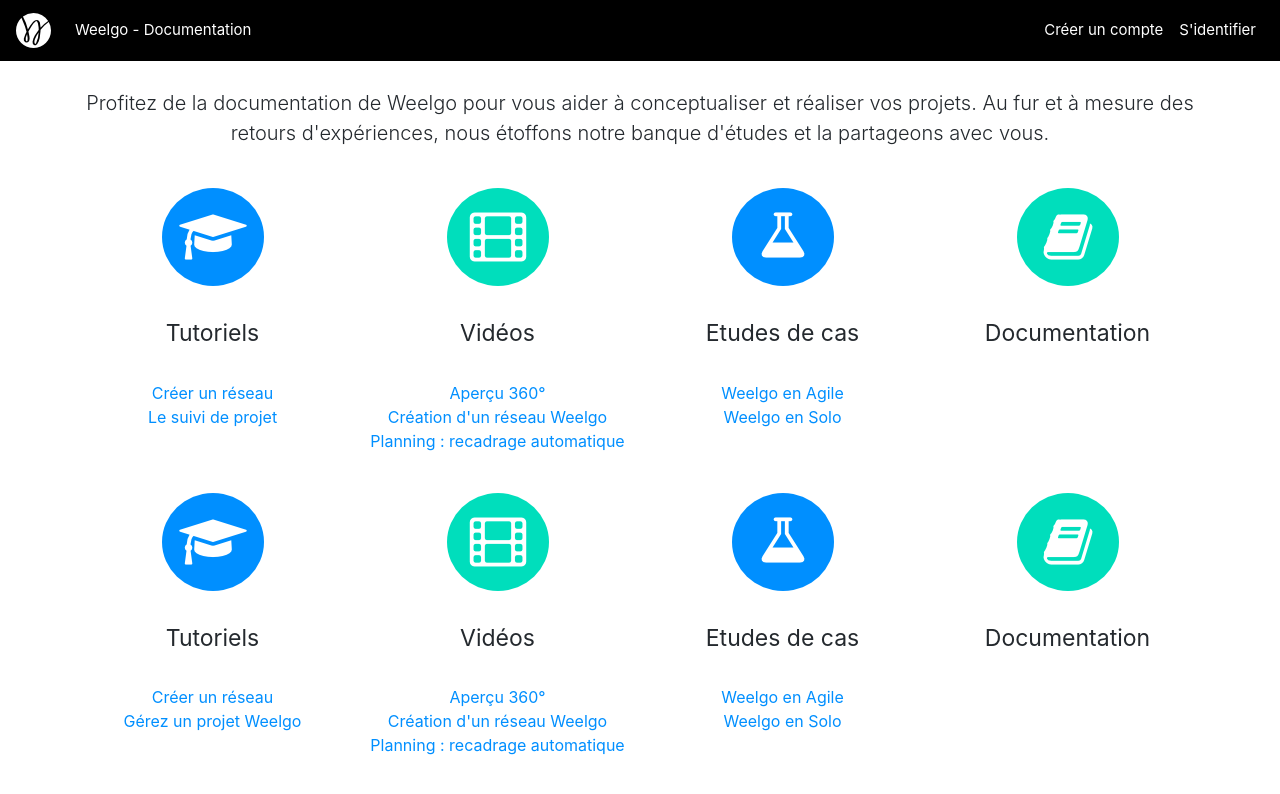
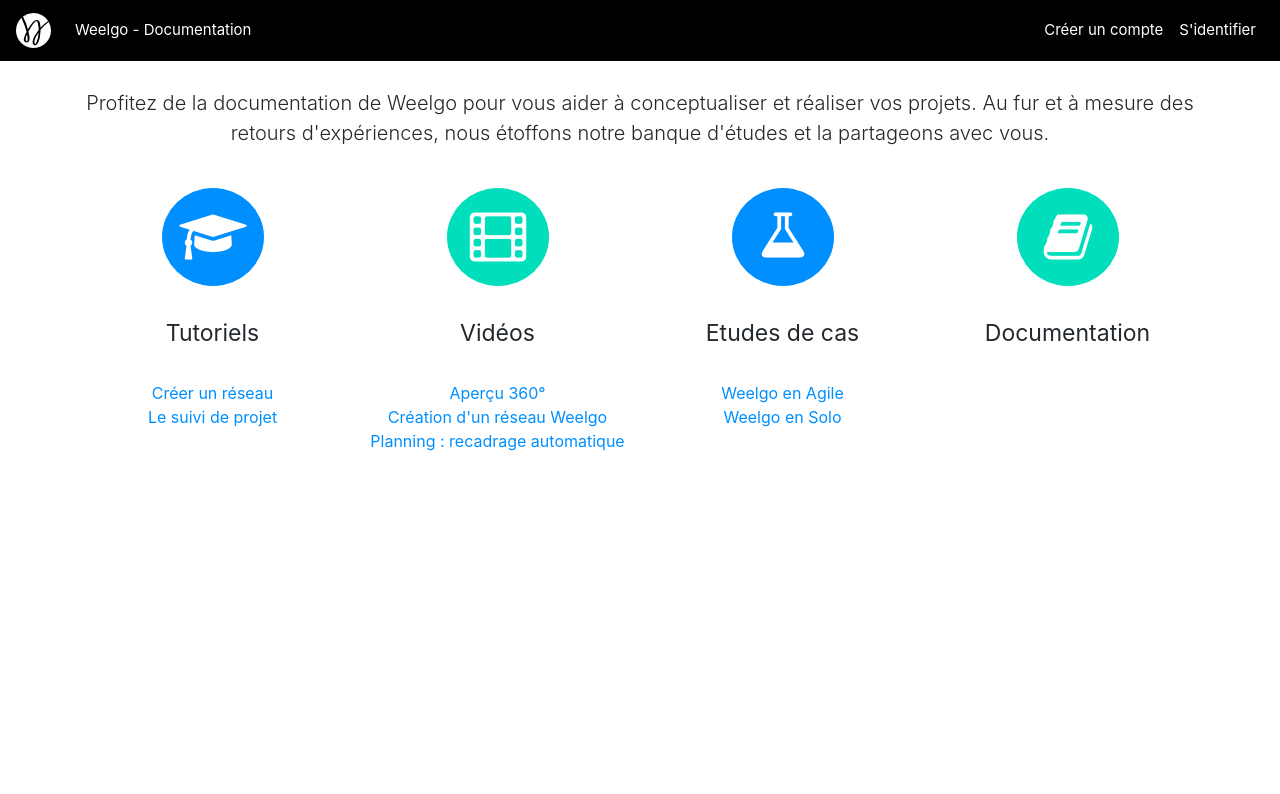
Before and after one commit to Weelgo/weelgo.github.io, a Jekyll site: the page built from fr/index.html, in a window 1280 px wide and 900 px high, scrolled down 95 px. Shown: the top 794 px of the window. Built offline with Jekyll 4.4.1, drawn with Linux system fonts in a browser that asks for light colours.

Commit message:
amélioration doc

```diff
--- a/_layouts/main_index_fr.html
+++ b/_layouts/main_index_fr.html
@@ -35,44 +35,6 @@
 
 			</div>
 			 {% endfor %}
-
-
-			<div class="col-md-3 col-sm-12 text-center">
-				<div class="text-center" style="margin-top: 30px; margin-bottom: 30px;">
-					<img class="img-responsive" style="display: inline;" alt="" src="/fr/img/tutorials.png">
-				</div>
-				<div class="text-center" style="font-size: 23px; margin-bottom: 30px;">Tutoriels</div>
-				<div style="margin-bottom: 10px;">
-					<a href="tutoriels/creationReseau_etp1_modelisation">Créer un réseau</a><br> <a href="tutoriels/suiviProjet_etp1_suiviPlanningEtAvancement">Gérez un projet Weelgo</a>
-				</div>
-			</div>
-			<div class="col-md-3 col-sm-12 text-center">
-				<div class="text-center" style="margin-top: 30px; margin-bottom: 30px;">
-					<a href="https://www.youtube.com/channel/UCMuycYGVWNGFujwwxvW40hw"><img class="img-responsive" style="display: inline;" alt=""
-						src="/fr/img/videos.png"></a>
-				</div>
-				<div class="text-center" style="font-size: 23px; margin-bottom: 30px;">Vidéos</div>
-				<div style="margin-bottom: 10px;">
-					<a href="https://www.youtube.com/watch?v=gPFzQDd73jc">Aperçu 360°</a><br> <a href="https://www.youtube.com/watch?v=z8WjuIl3h2g">Création
-						d'un réseau Weelgo</a><br> <a href="https://www.youtube.com/watch?v=z8WjuIl3h2g">Planning : recadrage automatique</a>
-				</div>
-			</div>
-			<div class="col-md-3 col-sm-12 text-center">
-				<div class="text-center" style="margin-top: 30px; margin-bottom: 30px;">
-					<img class="img-responsive" style="display: inline;" alt="" src="/fr/img/studyCase.png">
-				</div>
-				<div class="text-center" style="font-size: 23px; margin-bottom: 30px;">Etudes de cas</div>
-				<div style="margin-bottom: 10px;">
-					<a href="tutoriels/weelgoAgile">Weelgo en Agile</a><br> <a href="tutoriels/weelgoSolo">Weelgo en Solo</a>
-				</div>
-			</div>
-			<div class="col-md-3 col-sm-12 text-center">
-				<div class="text-center" style="margin-top: 30px; margin-bottom: 30px;">
-					<img class="img-responsive" style="display: inline;" alt="" src="/fr/img/documentation.png">
-				</div>
-				<div class="text-center" style="font-size: 23px;">Documentation</div>
-			</div>
-
 		</div>
 
 	</div>
```
